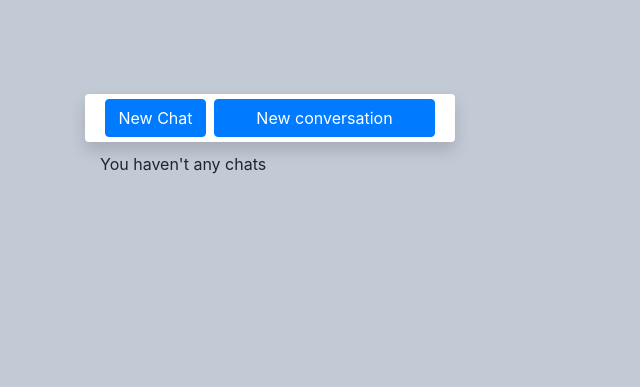
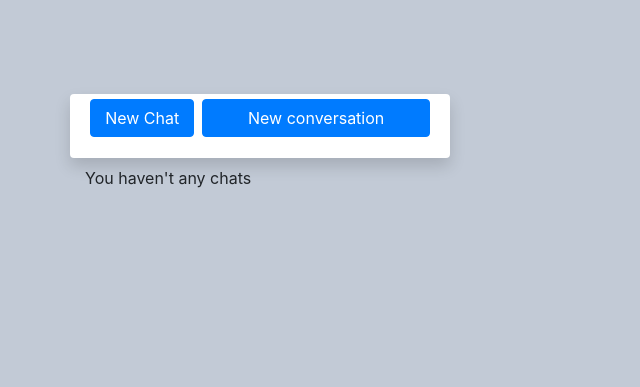
Before and after one commit to NastiaKyrakina/Travel, a Django app: template templates/Chat/chats_page.html in a window 1280 px wide. Shown: the part 56-443 px from the top of the page, without its empty margins (0-640 px from the left). Run offline with Django 3.2, Linux system fonts and the light colour scheme; the template is opened without the code that fills it, so the values that code supplies are empty; some libraries are stand-ins or nearby versions.

Commit message:
Correct chat

```diff
--- a/Chat/models.py
+++ b/Chat/models.py
@@ -57,10 +57,10 @@ class Chat(models.Model):
     def set_slug(self):
         self.slug = '%s_chat' % self.id
 
-    def get_chat_title(self, user):
+    def get_chat_title(self, username):
         if self.chat_type == Chat.P2P:
             title_set = self.name.split('|')
-            if user.username == title_set[0]:
+            if username == title_set[0]:
                 title = title_set[1]
             else:
                 title = title_set[0]
@@ -77,7 +77,6 @@ class Chat(models.Model):
             if opponent and opponent.user.userinfo:
                 return opponent.user.userinfo.big_photo
         return None
-
 
     def save(self, *args, **kwargs):
         super(Chat, self).save(*args, **kwargs)
--- a/static/css/chat.css
+++ b/static/css/chat.css
@@ -0,0 +1,8 @@
+.inner-row{
+    display: flex;
+
+}
+
+.chat-header{
+    height: 4em;
+}
--- a/templates/Chat/chats_page.html
+++ b/templates/Chat/chats_page.html
@@ -4,13 +4,17 @@
 
 {% block head %}{{ user.username }} | Chats{% endblock %}
 
+ {% block external %}
+        {{ block.super }}
+        {% load staticfiles %}
+        <link rel="stylesheet" href="{% static 'css/chat.css' %}">
+{% endblock %}
+
 {% block content %}
     {% load i18n %}
-
-    <div class="col-12">
-        <div class="row">
+    <div class="row">
             <div class="col-4">
-                <div class="row block shadow rounded">
+                <div class="row block shadow rounded chat-header mb-2">
                     <div class="col-4 pr-1">
                         <button class="btn btn-primary col-12" id="create-chat">{% trans 'New Chat' %}</button>
                     </div>
@@ -28,13 +32,9 @@
                 </div>
             </div>
             <div class="col-8 chat-container"></div>
-        </div>
     </div>
 
-    <div class="">
-    </div>
-
-{% endblock %}
+ {% endblock %}
 
 {% block script %}
 
```
Also changed, not shown: Chat/views.py (+6 -4 lines), templates/Chat/chat_block.html (+6 -10 lines).
